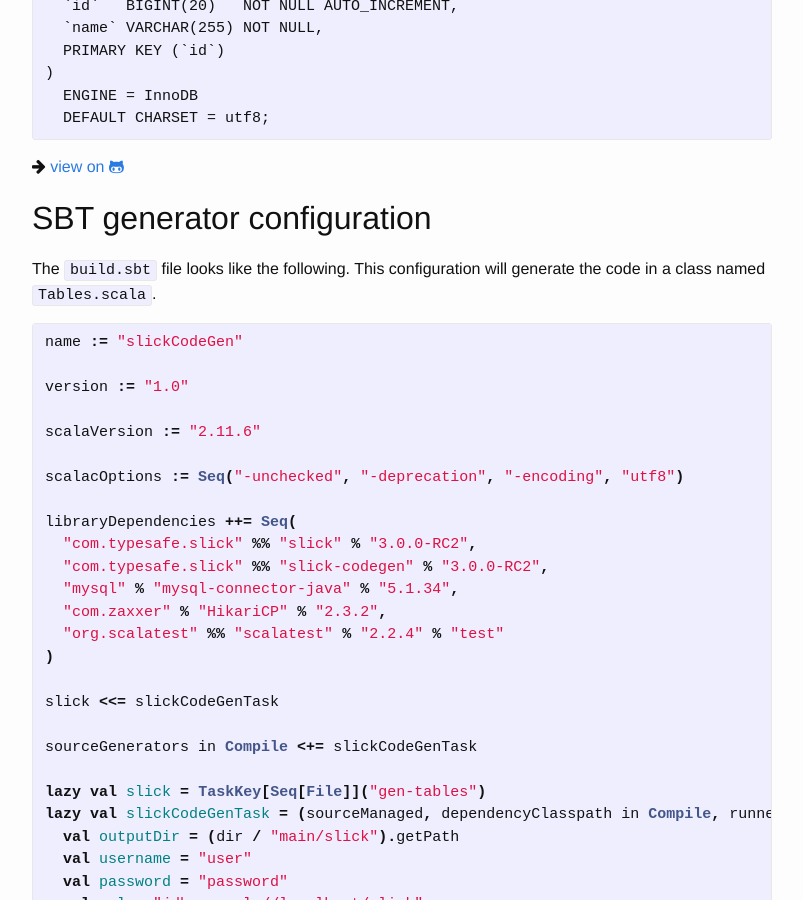
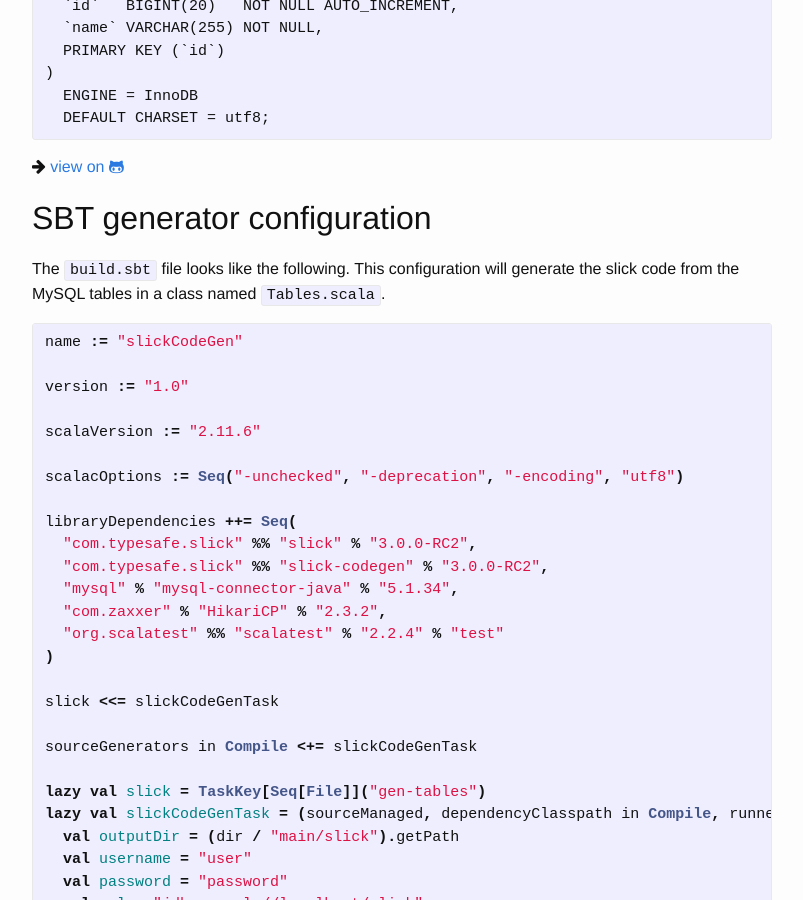
Before and after one commit to ArnaudT/ArnaudT.github.io, a Jekyll site: the page built from _posts/2015-03-31-slick-codegen.markdown, in a window 1280 px wide and 900 px high, scrolled down 386 px. Shown: the whole window, without its empty margins (238-1041 px from the left). Built offline with Jekyll 4.4.1, drawn with Linux system fonts in a browser that asks for light colours; nearby versions of some CDN libraries; comment, search, counter and statistics services are not loaded.

Commit message:
update comment on code generation

```diff
--- a/_posts/2015-03-31-slick-codegen.markdown
+++ b/_posts/2015-03-31-slick-codegen.markdown
@@ -23,7 +23,7 @@ CREATE TABLE `action` (
 
 ## SBT generator configuration
 The `build.sbt` file looks like the following.
-This configuration will generate the code in a class named `Tables.scala`.
+This configuration will generate the slick code from the MySQL tables in a class named `Tables.scala`.
 
 {% highlight scala %}
 name := "slickCodeGen"
```
